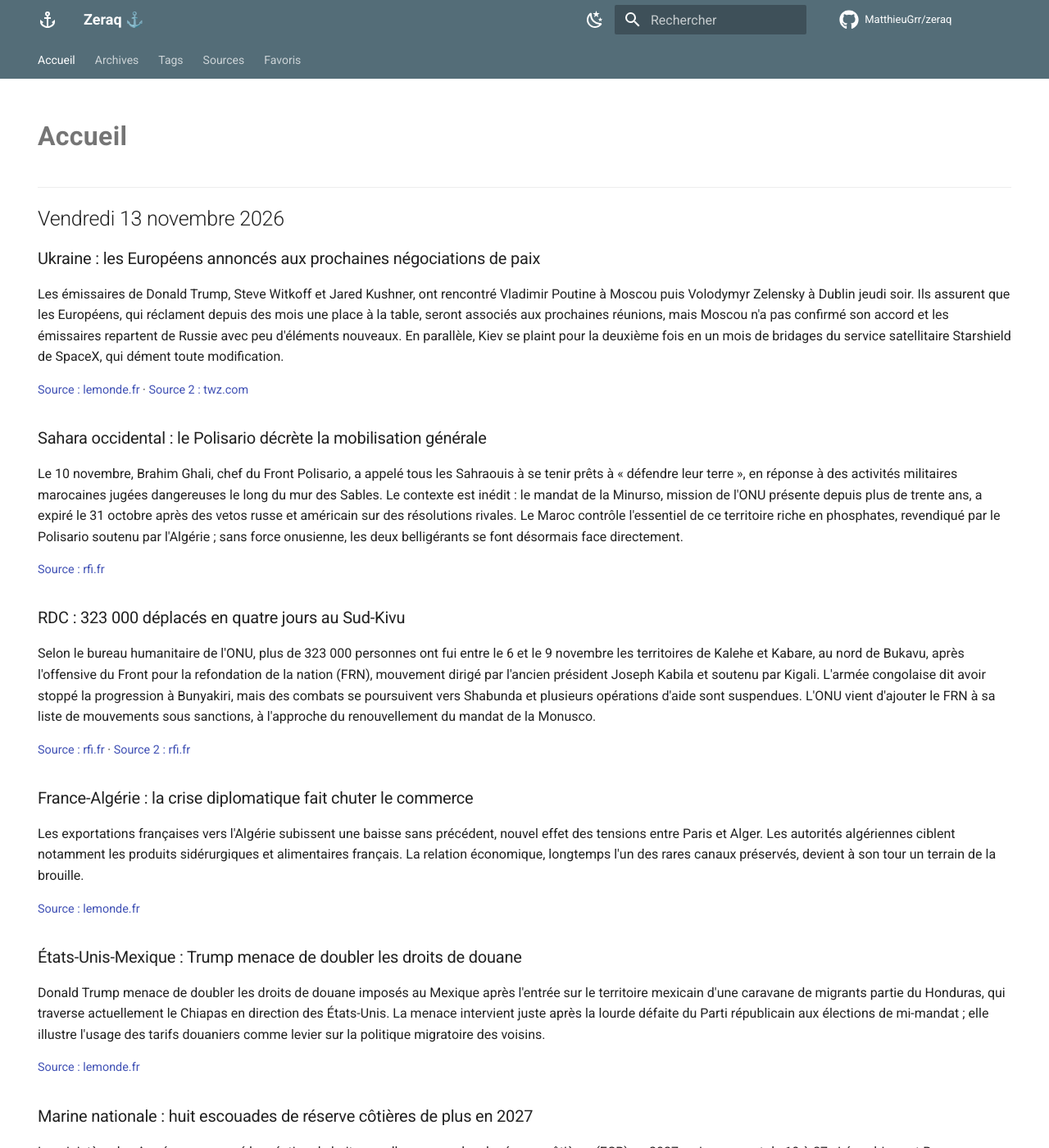
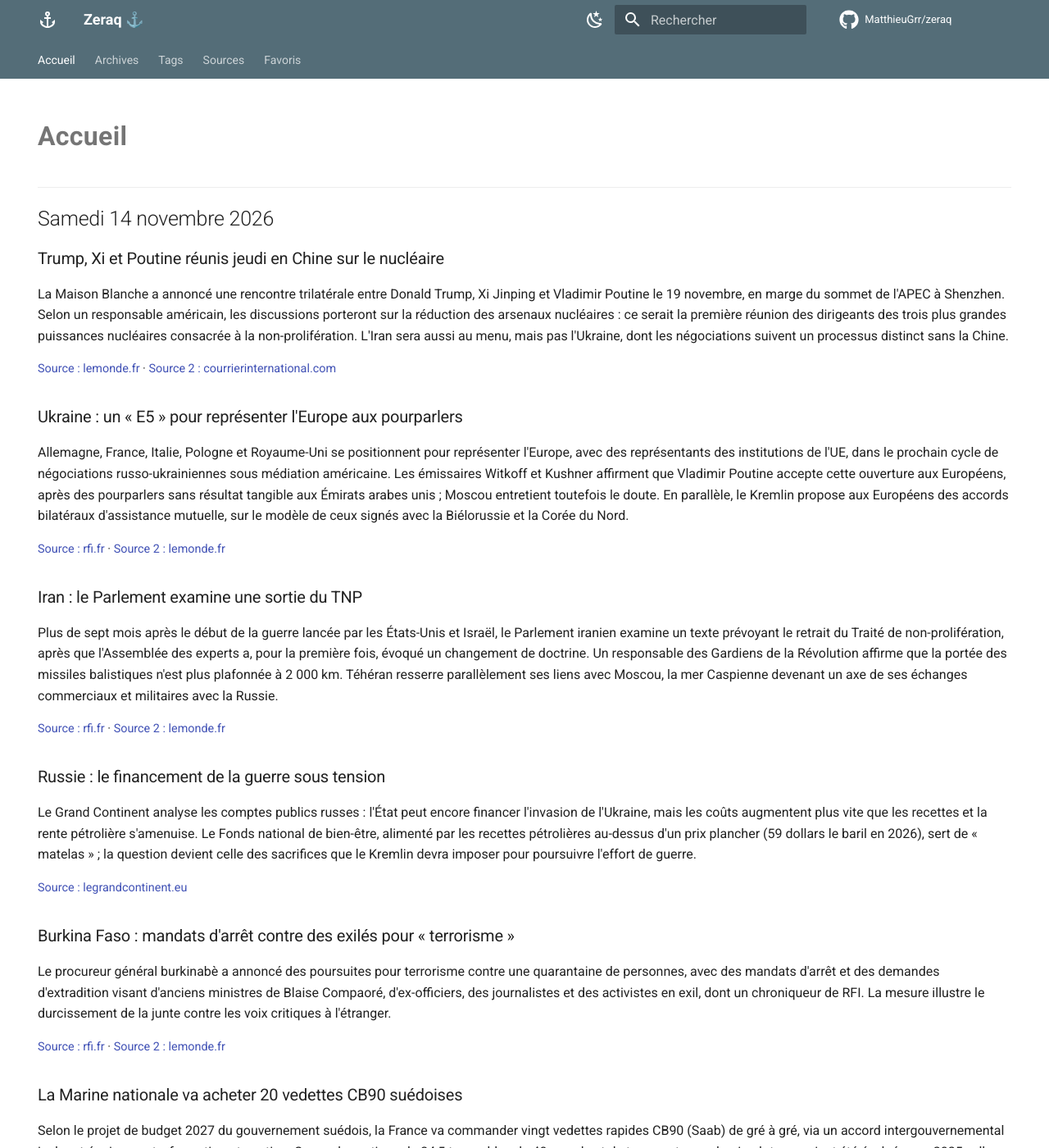
Before and after one commit to MatthieuGrr/zeraq, an MkDocs documentation site: the page built from docs/index.md, in a window 1280 px wide and 1400 px high. Shown: the whole window at 82% size. Built offline with MkDocs 1.6.1 and Material for MkDocs 9.7.7, drawn with Linux system fonts in a browser that asks for light colours; comment, search, counter and statistics services are not loaded; some of the changed text lies outside the part shown.

```diff
--- a/docs/index.md
+++ b/docs/index.md
@@ -5,82 +5,83 @@ hide:
   - toc
 ---
 
-## Vendredi 13 novembre 2026
+## Samedi 14 novembre 2026
 
 
 
-### Ukraine : les Européens annoncés aux prochaines négociations de paix
+### Trump, Xi et Poutine réunis jeudi en Chine sur le nucléaire
 
-Les émissaires de Donald Trump, Steve Witkoff et Jared Kushner, ont rencontré Vladimir Poutine à Moscou puis Volodymyr Zelensky à Dublin jeudi soir. Ils assurent que les Européens, qui réclament depuis des mois une place à la table, seront associés aux prochaines réunions, mais Moscou n'a pas confirmé son accord et les émissaires repartent de Russie avec peu d'éléments nouveaux. En parallèle, Kiev se plaint pour la deuxième fois en un mois de bridages du service satellitaire Starshield de SpaceX, qui dément toute modification.
+La Maison Blanche a annoncé une rencontre trilatérale entre Donald Trump, Xi Jinping et Vladimir Poutine le 19 novembre, en marge du sommet de l'APEC à Shenzhen. Selon un responsable américain, les discussions porteront sur la réduction des arsenaux nucléaires : ce serait la première réunion des dirigeants des trois plus grandes puissances nucléaires consacrée à la non-prolifération. L'Iran sera aussi au menu, mais pas l'Ukraine, dont les négociations suivent un processus distinct sans la Chine.
 
-[Source : lemonde.fr](https://www.lemonde.fr/international/article/2026/11/13/guerre-en-ukraine-les-emissaires-americains-assurent-que-les-europeens-seront-associes-aux-prochaines-reunions-de-negociation-de-paix_6809269_3210.html) · [Source 2 : twz.com](https://www.twz.com/news-features/ukraine-says-starshield-disruptions-are-back-as-u-s-negotiators-meet-with-putin)
+[Source : lemonde.fr](https://www.lemonde.fr/international/article/2026/11/14/la-maison-blanche-annonce-une-rencontre-trilaterale-entre-donald-trump-vladimir-poutine-et-xi-jinping-jeudi-en-chine_6809488_3210.html) · [Source 2 : courrierinternational.com](https://www.courrierinternational.com/article/pendant-que-vous-dormiez-rugby-reunion-trump-xi-poutine-et-leon-xiv-au-perou-les-informations-de-la-nuit_287170)
 { .source-link }
 
-### Sahara occidental : le Polisario décrète la mobilisation générale
+### Ukraine : un « E5 » pour représenter l'Europe aux pourparlers
 
-Le 10 novembre, Brahim Ghali, chef du Front Polisario, a appelé tous les Sahraouis à se tenir prêts à « défendre leur terre », en réponse à des activités militaires marocaines jugées dangereuses le long du mur des Sables. Le contexte est inédit : le mandat de la Minurso, mission de l'ONU présente depuis plus de trente ans, a expiré le 31 octobre après des vetos russe et américain sur des résolutions rivales. Le Maroc contrôle l'essentiel de ce territoire riche en phosphates, revendiqué par le Polisario soutenu par l'Algérie ; sans force onusienne, les deux belligérants se font désormais face directement.
+Allemagne, France, Italie, Pologne et Royaume-Uni se positionnent pour représenter l'Europe, avec des représentants des institutions de l'UE, dans le prochain cycle de négociations russo-ukrainiennes sous médiation américaine. Les émissaires Witkoff et Kushner affirment que Vladimir Poutine accepte cette ouverture aux Européens, après des pourparlers sans résultat tangible aux Émirats arabes unis ; Moscou entretient toutefois le doute. En parallèle, le Kremlin propose aux Européens des accords bilatéraux d'assistance mutuelle, sur le modèle de ceux signés avec la Biélorussie et la Corée du Nord.
 
-[Source : rfi.fr](https://www.rfi.fr/fr/afrique/20261112-sahara-occidental-l-appel-des-ind%C3%A9pendantistes-du-polisario-%C3%A0-la-mobilisation-g%C3%A9n%C3%A9rale-est-un-tournant)
+[Source : rfi.fr](https://www.rfi.fr/fr/europe/20261113-pourparlers-sur-l-ukraine-un-groupe-de-cinq-pays-se-positionne-pour-repr%C3%A9senter-l-europe) · [Source 2 : lemonde.fr](https://www.lemonde.fr/international/article/2026/11/13/sollicitee-par-donald-trump-la-russie-jubile-a-l-idee-de-peser-sur-l-architecture-de-securite-europeenne_6809368_3210.html)
 { .source-link }
 
-### RDC : 323 000 déplacés en quatre jours au Sud-Kivu
+### Iran : le Parlement examine une sortie du TNP
 
-Selon le bureau humanitaire de l'ONU, plus de 323 000 personnes ont fui entre le 6 et le 9 novembre les territoires de Kalehe et Kabare, au nord de Bukavu, après l'offensive du Front pour la refondation de la nation (FRN), mouvement dirigé par l'ancien président Joseph Kabila et soutenu par Kigali. L'armée congolaise dit avoir stoppé la progression à Bunyakiri, mais des combats se poursuivent vers Shabunda et plusieurs opérations d'aide sont suspendues. L'ONU vient d'ajouter le FRN à sa liste de mouvements sous sanctions, à l'approche du renouvellement du mandat de la Monusco.
+Plus de sept mois après le début de la guerre lancée par les États-Unis et Israël, le Parlement iranien examine un texte prévoyant le retrait du Traité de non-prolifération, après que l'Assemblée des experts a, pour la première fois, évoqué un changement de doctrine. Un responsable des Gardiens de la Révolution affirme que la portée des missiles balistiques n'est plus plafonnée à 2 000 km. Téhéran resserre parallèlement ses liens avec Moscou, la mer Caspienne devenant un axe de ses échanges commerciaux et militaires avec la Russie.
 
-[Source : rfi.fr](https://www.rfi.fr/fr/afrique/20261113-rdc-au-sud-kivu-l-onu-estime-que-323-000-personnes-ont-fui-les-derniers-combats) · [Source 2 : rfi.fr](https://www.rfi.fr/fr/afrique/20261112-rdc-onu-ajoute-frn-front-refondation-nation-liste-de-mouvements-sous-sanctions-afc)
+[Source : rfi.fr](https://www.rfi.fr/fr/moyen-orient/20261112-iran-le-parlement-examine-la-sortie-du-trait%C3%A9-de-non-prolif%C3%A9ration-des-armes-nucl%C3%A9aires) · [Source 2 : lemonde.fr](https://www.lemonde.fr/international/article/2026/11/14/face-a-israel-et-aux-etats-unis-l-iran-resserre-ses-liens-avec-la-russie_6809692_3210.html)
 { .source-link }
 
-### France-Algérie : la crise diplomatique fait chuter le commerce
+### Russie : le financement de la guerre sous tension
 
-Les exportations françaises vers l'Algérie subissent une baisse sans précédent, nouvel effet des tensions entre Paris et Alger. Les autorités algériennes ciblent notamment les produits sidérurgiques et alimentaires français. La relation économique, longtemps l'un des rares canaux préservés, devient à son tour un terrain de la brouille.
+Le Grand Continent analyse les comptes publics russes : l'État peut encore financer l'invasion de l'Ukraine, mais les coûts augmentent plus vite que les recettes et la rente pétrolière s'amenuise. Le Fonds national de bien-être, alimenté par les recettes pétrolières au-dessus d'un prix plancher (59 dollars le baril en 2026), sert de « matelas » ; la question devient celle des sacrifices que le Kremlin devra imposer pour poursuivre l'effort de guerre.
 
-[Source : lemonde.fr](https://www.lemonde.fr/afrique/article/2026/11/12/entre-la-france-et-l-algerie-les-echanges-commerciaux-s-effondrent-nouvel-effet-de-la-crise-entre-les-deux-pays_6809148_3212.html)
+[Source : legrandcontinent.eu](https://legrandcontinent.eu/fr/2026/11/13/combien-de-temps-poutine-peut-il-encore-financer-sa-guerre/)
 { .source-link }
 
-### États-Unis-Mexique : Trump menace de doubler les droits de douane
+### Burkina Faso : mandats d'arrêt contre des exilés pour « terrorisme »
 
-Donald Trump menace de doubler les droits de douane imposés au Mexique après l'entrée sur le territoire mexicain d'une caravane de migrants partie du Honduras, qui traverse actuellement le Chiapas en direction des États-Unis. La menace intervient juste après la lourde défaite du Parti républicain aux élections de mi-mandat ; elle illustre l'usage des tarifs douaniers comme levier sur la politique migratoire des voisins.
+Le procureur général burkinabè a annoncé des poursuites pour terrorisme contre une quarantaine de personnes, avec des mandats d'arrêt et des demandes d'extradition visant d'anciens ministres de Blaise Compaoré, d'ex-officiers, des journalistes et des activistes en exil, dont un chroniqueur de RFI. La mesure illustre le durcissement de la junte contre les voix critiques à l'étranger.
 
-[Source : lemonde.fr](https://www.lemonde.fr/international/article/2026/11/13/donald-trump-menace-de-doubler-les-droits-de-douane-imposes-au-mexique-apres-l-arrivee-d-une-caravane-de-migrants_6809192_3210.html)
+[Source : rfi.fr](https://www.rfi.fr/fr/afrique/20261113-burkina-faso-mandats-d-arr%C3%AAt-contre-des-journalistes-et-activistes-en-exil-pour-faits-de-terrorisme) · [Source 2 : lemonde.fr](https://www.lemonde.fr/international/article/2026/11/13/le-burkina-faso-annonce-lancer-des-mandats-d-arret-contre-des-journalistes-et-des-activistes-en-exil-pour-des-faits-de-terrorisme_6809388_3210.html)
 { .source-link }
 
-### Marine nationale : huit escouades de réserve côtières de plus en 2027
+### La Marine nationale va acheter 20 vedettes CB90 suédoises
 
-Le ministère des Armées a annoncé la création de huit nouvelles escouades de réserve côtières (ECR) en 2027, qui passeront de 19 à 27 : Lézardrieux et Royan (Atlantique), Dieppe, Granville et Ouistreham (Manche-mer du Nord), La Ciotat, Saint-Raphaël et Gruissan (Méditerranée). Armées par des réservistes sur semi-rigides et en lien avec les sémaphores, elles renforcent la surveillance des approches maritimes, la défense maritime du territoire et l'action de l'État en mer. D'ici 2030, flottilles et escouades emploieront environ 3 000 réservistes ; la Marine vise 18 000 réservistes en 2035, contre environ 7 000 aujourd'hui.
+Selon le projet de budget 2027 du gouvernement suédois, la France va commander vingt vedettes rapides CB90 (Saab) de gré à gré, via un accord intergouvernemental incluant équipements, formation et soutien. Ces embarcations de 24,5 t, capables de 40 nœuds et de transporter un demi-peloton, avaient été évaluées en 2025 ; elles remplaceront les vedettes de fusiliers marins (VFM), dont la commande a été annulée, pour la protection des unités précieuses et des approches portuaires, voire pour des missions amphibies.
 
-[Source : opex360.com](https://www.opex360.com/2026/11/12/la-marine-nationale-va-creer-huit-escouades-de-reserve-cotieres-de-plus-en-2027/)
+[Source : opex360.com](https://www.opex360.com/2026/11/13/la-france-va-commander-20-vedettes-rapides-cb90-aupres-de-la-suede/)
 { .source-link }
 
-### Royaume-Uni : des navires-mères norvégiens pour la guerre des mines
+### Espagne : 3 milliards d'euros pour les sous-marins S80
 
-La Royal Navy va acquérir trois navires de soutien offshore (plus trois en option), issus du programme norvégien P1118, pour mettre en œuvre des systèmes de lutte contre les mines sans équipage ; le premier est attendu en 2031. Londres invoque explicitement le minage du détroit d'Ormuz par l'Iran, qui perturbe le commerce mondial de l'énergie. L'accord prolonge le partenariat né de l'achat par la Norvège de frégates britanniques Type 26 (environ 10 milliards de livres, décembre 2025) : les deux marines opéreront des bâtiments similaires sur le flanc nord de l'OTAN.
+Madrid a débloqué le 10 novembre près de 2,4 milliards d'euros pour moderniser ses quatre sous-marins S80, déjà touchés par « quatorze graves problèmes d'obsolescence » (système de combat, sonars, périscopes…) à cause des retards du programme, et pour leur permettre de déployer des drones sous-marins. 792 millions sur neuf ans financeront des missiles de croisière, a priori le JSM-SL de Kongsberg (environ 300 km, tiré depuis un tube de 533 mm), aussi retenu par les Pays-Bas pour leurs futurs sous-marins Orka.
 
-[Source : navalnews.com](https://www.navalnews.com/naval-news/2026/11/uk-royal-navy-mine-hunting-motherships-norway/)
+[Source : opex360.com](https://www.opex360.com/2026/11/13/lespagne-debloque-3-milliards-deuros-pour-acquerir-des-missiles-de-croisiere-jsm-sl-et-moderniser-ses-sous-marins-s80/)
 { .source-link }
 
-### Grand Nord : les marines de la JEF signent la « Northern Navies Initiative »
+### Le chef d'état-major de la Marine défend une hybridation « raisonnée »
 
-À bord du porte-avions HMS Prince of Wales, à Oslo, les dix nations maritimes de la Force expéditionnaire interarmées (JEF, coalition menée par le Royaume-Uni avec les pays nordiques et baltes) ont signé un accord pour opérer, s'entraîner et planifier de la même manière. Objectif : faire de la JEF l'avant-garde maritime de l'OTAN dans l'Atlantique Nord, le Grand Nord et la Baltique, capable d'agir tôt puis de basculer sous commandement OTAN. L'accord vise aussi les menaces sous le seuil du conflit armé, notamment contre les câbles et infrastructures sous-marines.
+À Euronaval, l'amiral Christophe Cluzel a expliqué que les drones maritimes viendront compléter, et non remplacer, les grands bâtiments de premier rang : porte-avions, SNA et SNLE 3G restent au cœur de l'autonomie stratégique. Les drones doivent apporter de la profondeur tactique (surveillance), repousser les seuils de saturation en autodéfense et renforcer la puissance de frappe. Il s'appuie sur les retours d'expérience de la mer Rouge et des exercices Polaris.
 
-[Source : navalnews.com](https://www.navalnews.com/naval-news/2026/11/uk-and-jef-allies-sign-landmark-northern-navies-initiative-aboard-hms-prince-of-wales/)
+[Source : navalnews.com](https://www.navalnews.com/interviews/2026/11/french-navy-chief-reasoned-hybrid-fleet/)
 { .source-link }
 
-### Royal Navy : un drone de combat sur porte-avions dès 2027
+### Pacifique : l'US Navy s'alarme de l'essor des flottes sous-marines chinoise et russe
 
-La Royal Navy va signer une déclaration d'intention avec Northrop Grumman pour tester en 2027, depuis l'un de ses porte-avions, le drone de combat collaboratif YFQ-48A Talon Blue, qui a volé pour la première fois en octobre. Ses porte-avions n'ayant ni catapulte ni brins d'arrêt, l'enjeu est de faire opérer un drone à réaction à décollage court aux côtés des F-35B, pour le renseignement, la frappe voire le ravitaillement. Le Talon Blue est aussi candidat à la deuxième phase du programme de drones collaboratifs de l'US Air Force.
+Le contre-amiral Chris Cavanaugh, commandant des sous-marins de la flotte américaine du Pacifique, a indiqué que la Chine avait mis en service 8 SNA Type 093B en moins de quatre ans, un rythme jugé soutenable pendant une décennie (20 à 40 unités). Il souligne aussi l'effort chinois en recherche océanographique et en drones sous-marins, ainsi que la modernisation russe (SNLE Boreï, SSGN Iassen, drone nucléaire Poséidon) et les ambitions de la Corée du Nord.
 
-[Source : opex360.com](https://www.opex360.com/2026/11/12/la-royal-navy-va-tester-le-drone-de-combat-yfq-48a-talon-blue-de-northrop-grumman-depuis-lun-ses-porte-avions/) · [Source 2 : news.usni.org](https://news.usni.org/2026/11/12/royal-navy-to-trial-northrop-grumman-test-aircraft-on-carrier-in-2027)
+[Source : navalnews.com](https://www.navalnews.com/naval-news/2026/11/subpac-commander-warns-of-rapid-expansion-in-chinese-and-russian-submarine-fleets/)
 { .source-link }
 
-### Euronaval : CMN dévoile une corvette de 107 mètres
+### Drones suspects au-dessus de la base américaine de Lakenheath
 
-Le chantier cherbourgeois CMN a présenté à Euronaval son plus grand bâtiment de combat à ce jour : une corvette multimissions de 107 m, dérivée de son patrouilleur CL75 Mk II. Elle emporte huit missiles antinavires Exocet MM40 Block 3C, 16 missiles VL MICA NG, un canon de 76 mm et des torpilles MU90, avec un radar multifonction Leonardo Kronos. Autonomie : 9 000 nautiques et 30 jours, pour 96 membres d'équipage.
+L'US Air Force est intervenue pour une « suspicion d'activité de drone non autorisée » au-dessus de RAF Lakenheath, principale base de chasseurs américains en Angleterre, sans dommage pour le personnel, les avions ou les infrastructures. Des alertes ont aussi été signalées à Mildenhall et Feltwell, alors que le niveau de sécurité des bases américaines au Royaume-Uni avait été relevé le 9 novembre sur fond de menaces iraniennes.
 
-[Source : navalnews.com](https://www.navalnews.com/event-news/euronaval-2026/2026/11/euronaval-2026-cmn-unveils-107-meter-multi-mission-corvette/)
+[Source : twz.com](https://www.twz.com/air/suspected-drones-over-raf-lakenheath-just-triggered-security-response-u-s-air-force) · [Source 2 : lemonde.fr](https://www.lemonde.fr/international/article/2026/11/13/l-armee-americaine-intervient-pour-une-suspicion-d-activite-de-drone-non-autorisee-au-dessus-d-une-base-militaire-britannique_6809392_3210.html)
 { .source-link }
 
 ## Veilles précédentes
 
+- [Vendredi 13 novembre 2026](2026/11/2026-11-13.md) — 10 actus
 - [Jeudi 12 novembre 2026](2026/11/2026-11-12.md) — 10 actus
 
 [Toutes les veilles dans les archives →](archives.md)
```
Also changed, not shown: docs/2026/11/2026-11-13.md (+2 -0 lines), docs/2026/11/2026-11-14.md (added, +95 -0 lines), docs/archives.md (+2 -1 lines).
